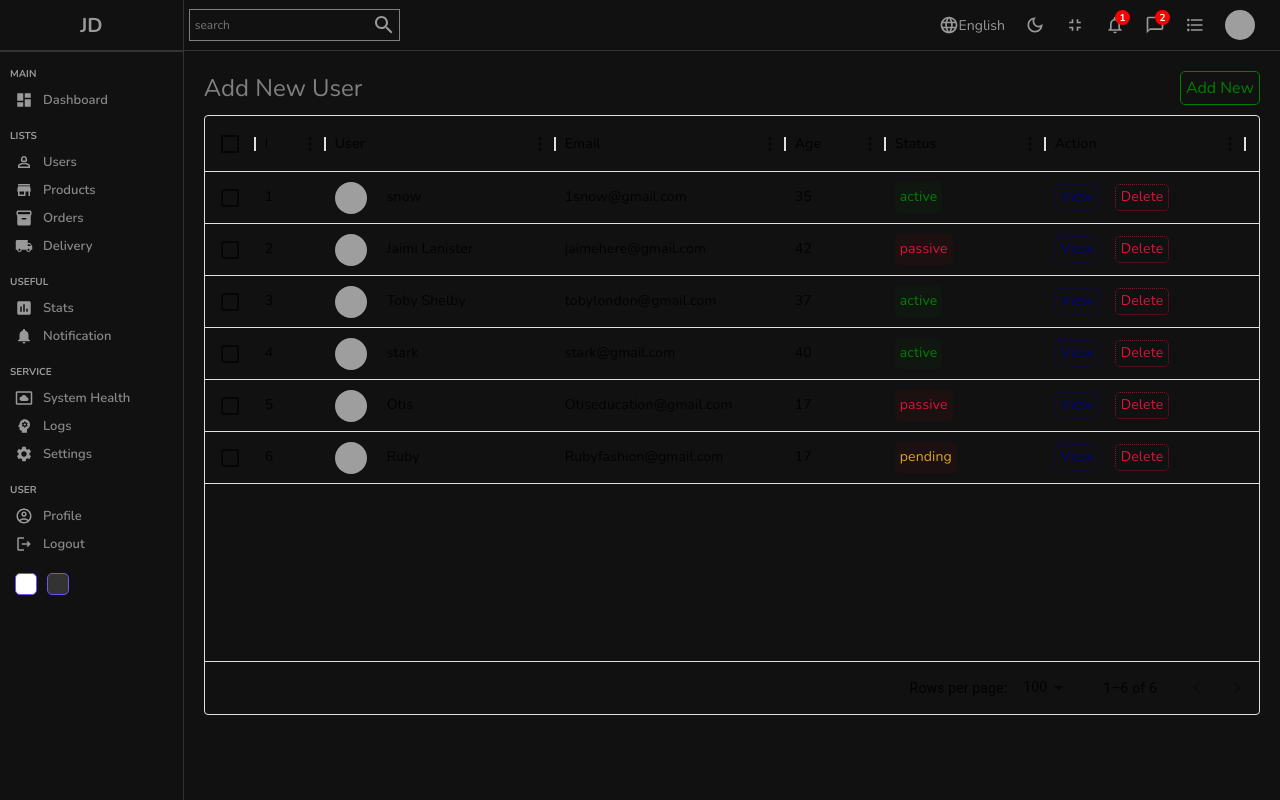
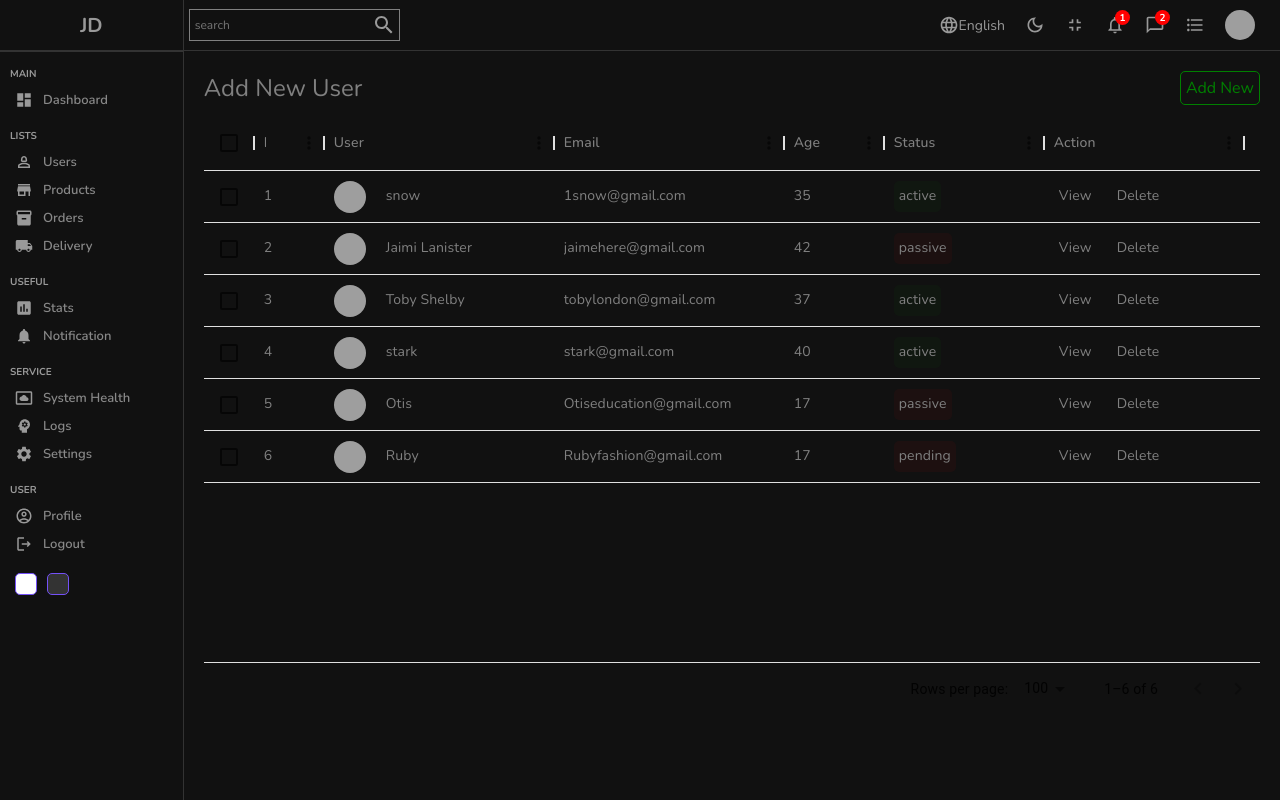
Before and after one commit to deeepak-me/admin-dash, a React (Create React App) app: page /users in a window 1280 px wide. Built offline with nearby package versions, Linux system fonts and the light colour scheme; grey boxes are pictures that could not be loaded.

Commit message:
feat: dark mode styles completed

```diff
--- a/src/style/dark.scss
+++ b/src/style/dark.scss
@@ -50,5 +50,20 @@
         }
     }
 
-    .datatable{}
+    .dataTable{
+        .datagrid{
+            color: grey;
+            border: none;
+
+            .viewButton, .deleteButton, .cellWithStatus{
+                color: grey;
+                border: none;
+            }
+        }
+    }
+
+    input{
+        background-color: transparent;
+
+    }
 }
```
